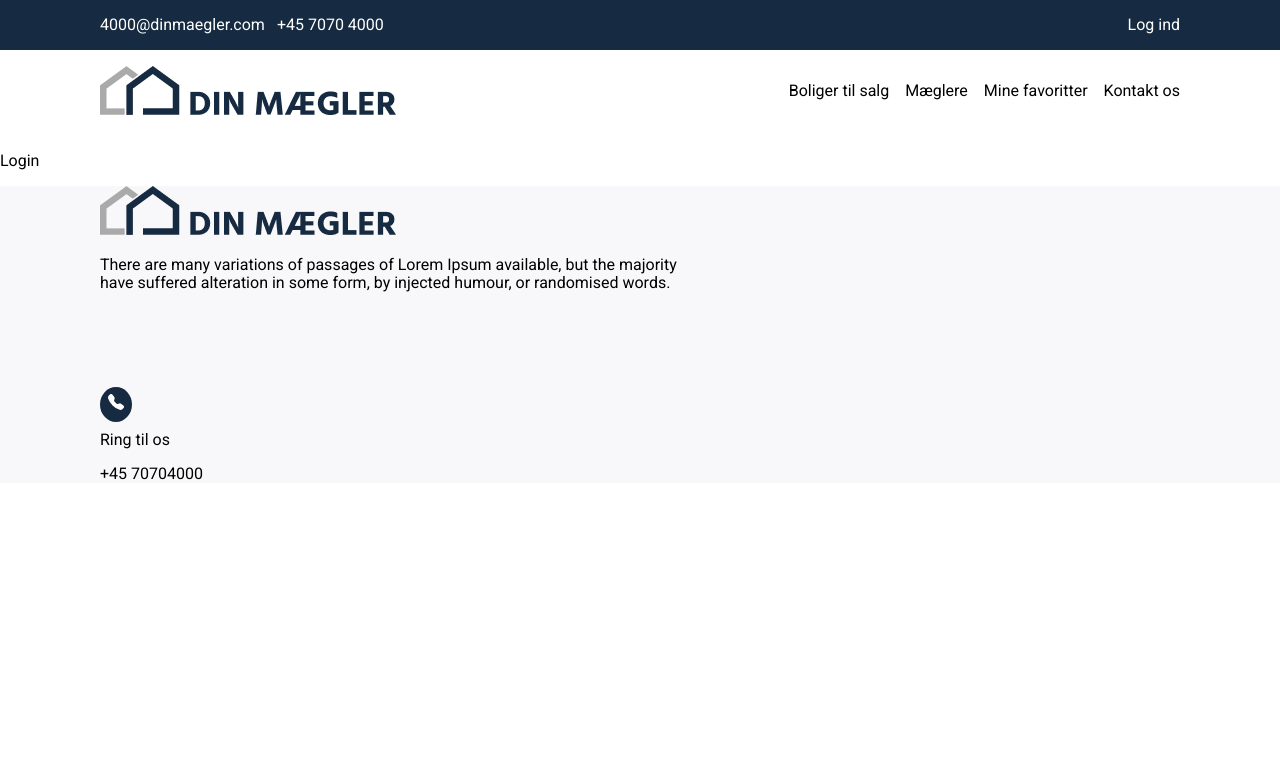
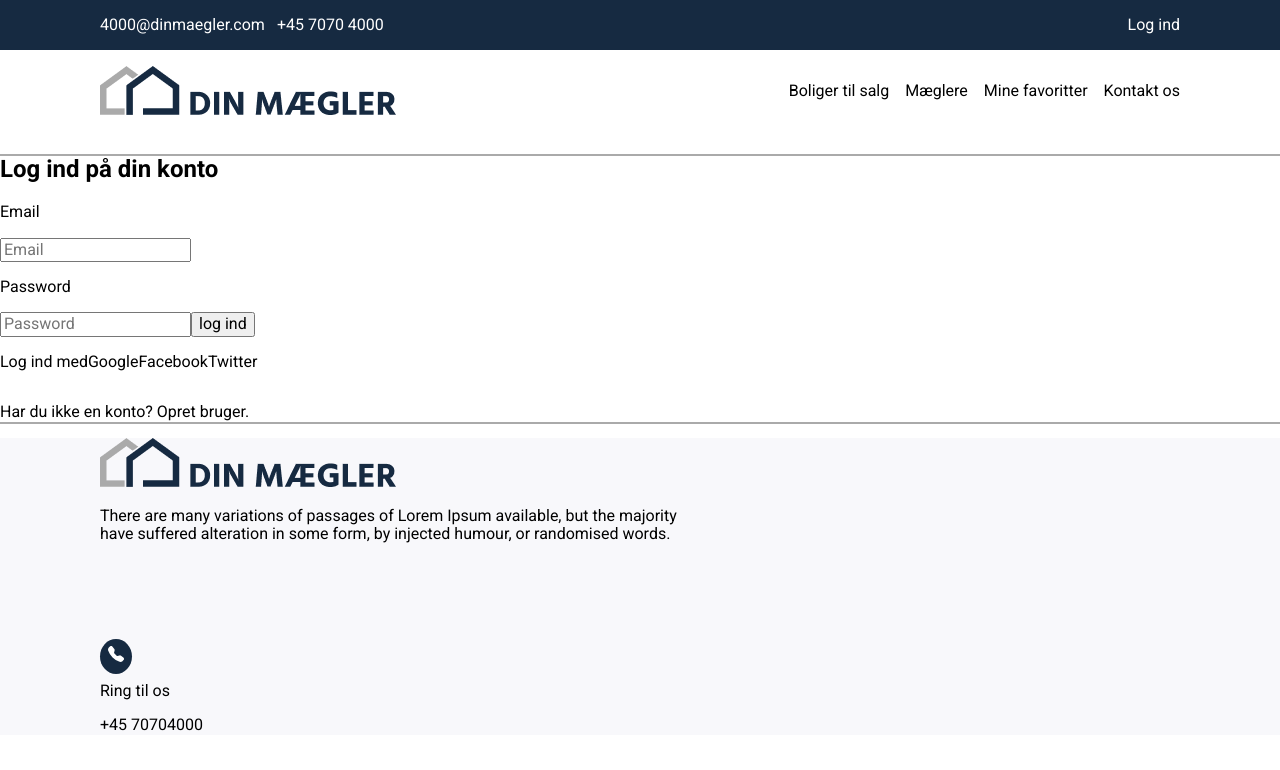
Before and after one commit to sofiehilge/dinmaegler, a React (Vite) app: page /login in a window 1280 px wide. Shown: the top 770 px of the page. Built offline with nearby package versions, Linux system fonts and the light colour scheme.

Commit message:
add login functionality

```diff
--- a/package.json
+++ b/package.json
@@ -10,6 +10,8 @@
   },
   "dependencies": {
     "axios": "^1.5.1",
+    "cookie-parser": "^1.4.6",
+    "express": "^4.18.2",
     "normalize.css": "^8.0.1",
     "react": "^18.2.0",
     "react-dom": "^18.2.0",
--- /dev/null
+++ b/src/api/axios.js
@@ -0,0 +1,4 @@
+import axios from "axios";
+export default axios.create({
+    baseURL: 'http://localhost:5173/'
+});
--- /dev/null
+++ b/src/components/Users.jsx
@@ -0,0 +1,61 @@
+ import {useState, useEffect} from "react";
+ import axios from "../api/axios.js";
+
+const Users = () => {
+    const [users, setUsers] = useState();
+
+    useEffect(() => {
+        let isMounted = true;
+        const controller = new AbortController();
+
+        const getUsers = async () => {
+            try{
+                //login API endpont
+                const loginEndpoint = "https://dinmaegler.onrender.com/auth/local";
+
+                //Login credentials
+                const loginData = {
+                    identifier: "carsten@mail.dk",
+                    password: "654321",
+                }
+
+                //Make a POST request to autenticate
+                const loginResponse = await axios.post(loginEndpont, loginData, {
+                    signal: controller.signal,
+                    headers: {
+                        "Content-Type": "application/json",
+                    },
+                });
+
+                //Get user data afer successful login
+                const userResponse = await axios.get("/users", {
+                    signal: controller.signal
+                });
+                console.log("Used data:", userResponse.data);
+                isMounted && setUsers(userResponse.data);
+            } catch (err) {
+                console.error(err)
+            }
+        }
+
+        loginUser();
+
+        return () => {
+            isMounted = false;
+            controller.abort();
+        }
+    }, [])
+    return ( <article>
+        <h2>Users List</h2>
+        {users?.length
+        ? (
+            <ul>
+                {users.map((user, i) => (
+                <li key={i}>{user?.username}</li>
+                ))}
+            </ul>
+        ): <p>No users to display</p>}
+    </article>  );
+}
+
+export default Users;
--- a/src/pages/Login.jsx
+++ b/src/pages/Login.jsx
@@ -1,13 +1,73 @@
+import {useState} from "react";
 import Header from "../templates/Header";
 import Navigation from "../templates/Navigation";
 import Footer from "../templates/Footer";
+import Button from "../components/Button";
+import Users from "../components/Users";
+import axios from "../api/axios.js";
 
 const Login = () => {
+  const [email, setEmail] = useState("");
+  const [password, setPassword] = useState("");
+
+  const handleLogin = async () => {
+    //perform client-side validation
+    if (!email || !password){
+      alert ("Please enter both email and password");
+      return;
+    }
+    try {
+      //login API endpoint
+      const loginEndpoint = "https://dinmaegler.onrender.com/auth/local";
+      //login credentials
+      const loginData = {
+        identifier: email,
+        password: password,
+      };
+      //Make a POST request to autenticate
+      const loginResponse = await axios.post(loginEndpoint, loginData, {
+        headers: {
+          "Content-type": "application/json",
+        }
+      });
+      //handle successfull login(e.g redirect, update state, etc.)
+      console.log("login successful!", loginResponse.data);
+
+      //user data for UI updates or redirection
+      const {user} = loginResponse.data;
+      console.log("User data:", user);
+
+    } catch (error){
+      //handle login failure
+      console.error("login failed", error);
+      alert ("Login failed. Please check your credentials.");
+    }
+    console.log("handleLogin function executed")
+  };
+
   return (
     <>
       <Header />
       <Navigation />
-      <p>Login</p>
+<main className="ring-2 ring-[#AAAAAA]">
+  <h2>Log ind på din konto</h2>
+
+  <p>Email</p>
+  <input type="text" value={email} onChange={(e) => setEmail(e.target.value)}
+  placeholder="Email"/>
+  <p>Password</p>
+  <input type="password" value={password} onChange={(e) => setPassword(e.target.value)} placeholder="Password" />
+  <button onClick={handleLogin}>log ind</button>
+  <div className="flex">
+     <p>Log ind med</p>
+  <p>Google</p>
+  <p>Facebook</p>
+  <p>Twitter</p>
+  </div>
+ <p>Har du ikke en konto? Opret bruger.</p>
+
+
+</main>
       <Footer />
     </>
   );
--- a/src/templates/SearchCard.jsx
+++ b/src/templates/SearchCard.jsx
@@ -34,8 +34,8 @@ const SearchCard = () => {
       {countHomes && (
         <StyledSection>
           <h2>
-            <span className="underline">Søg </span>
-            blandt {countHomes} boligertil salg i 74 butikker
+            <span className="underline">Søg</span>
+             blandt {countHomes} boligertil salg i 74 butikker
           </h2>
           <p>Hvad skal din næste bolig indeholde</p>
           <form action="input">
```
Also changed, not shown: src/pages/PropertyList.jsx (+5 -7 lines), src/server.js (added, +12 -0 lines), 1 other file (tests, documents, lock files or other folders).
